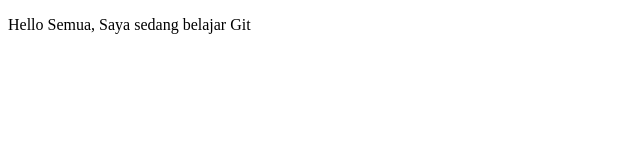
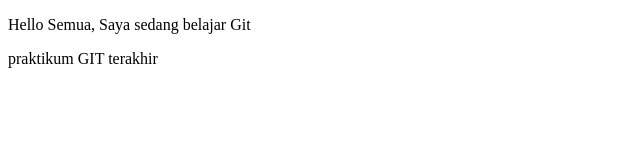
Before and after one commit to adhirizal123/coba-git, a plain HTML site: page index.html in a window 1280 px wide. Shown: the whole page, without its empty margins (0-640 px from the left). Drawn offline with Linux system fonts and the light colour scheme.

Commit message:
nambah kode baris ke-9

```diff
--- a/index.html
+++ b/index.html
@@ -6,5 +6,6 @@
     </head>
     <body>
         <p>Hello Semua, Saya sedang belajar Git</p>
+        <p>praktikum GIT terakhir</p>
     </body>
 </html>
```
